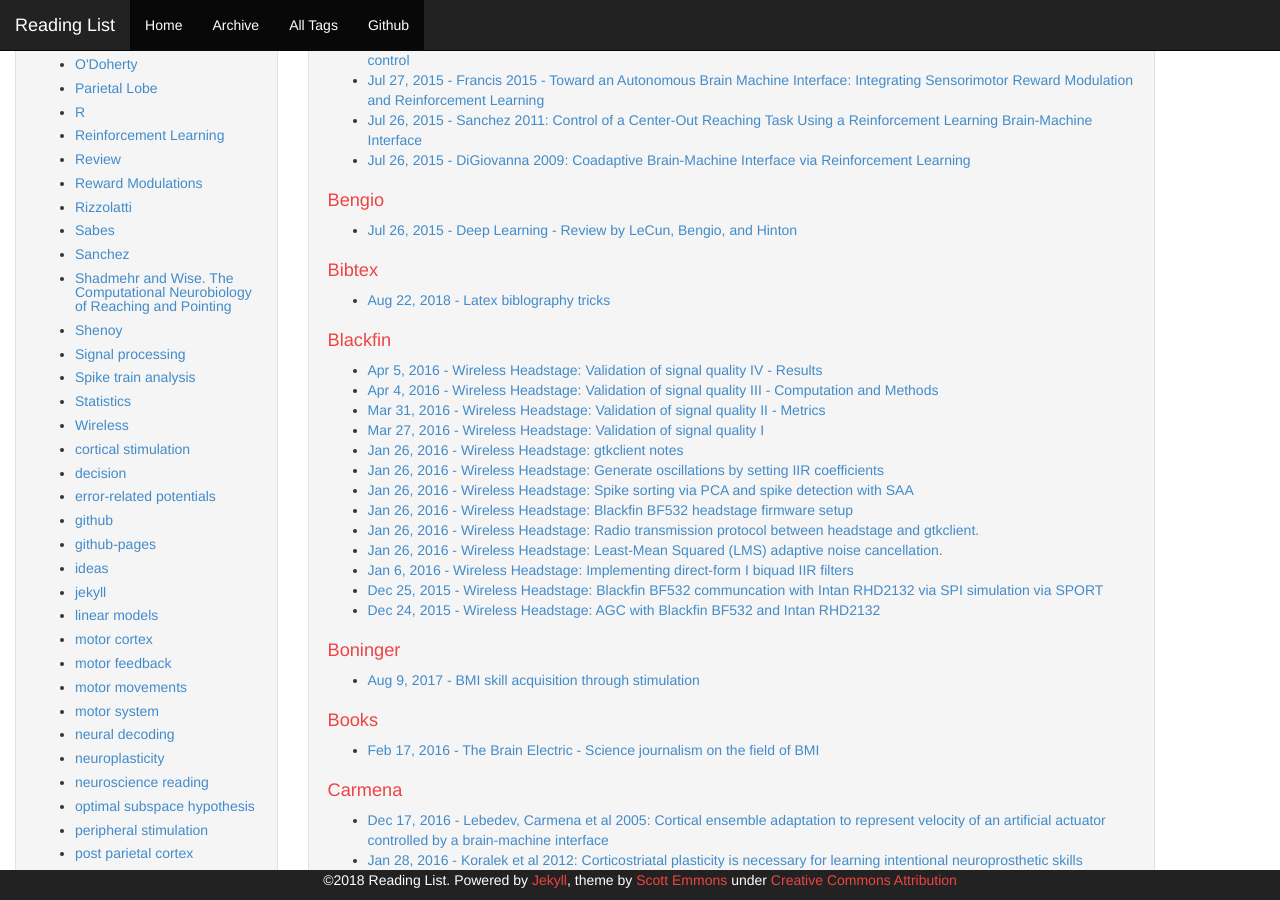
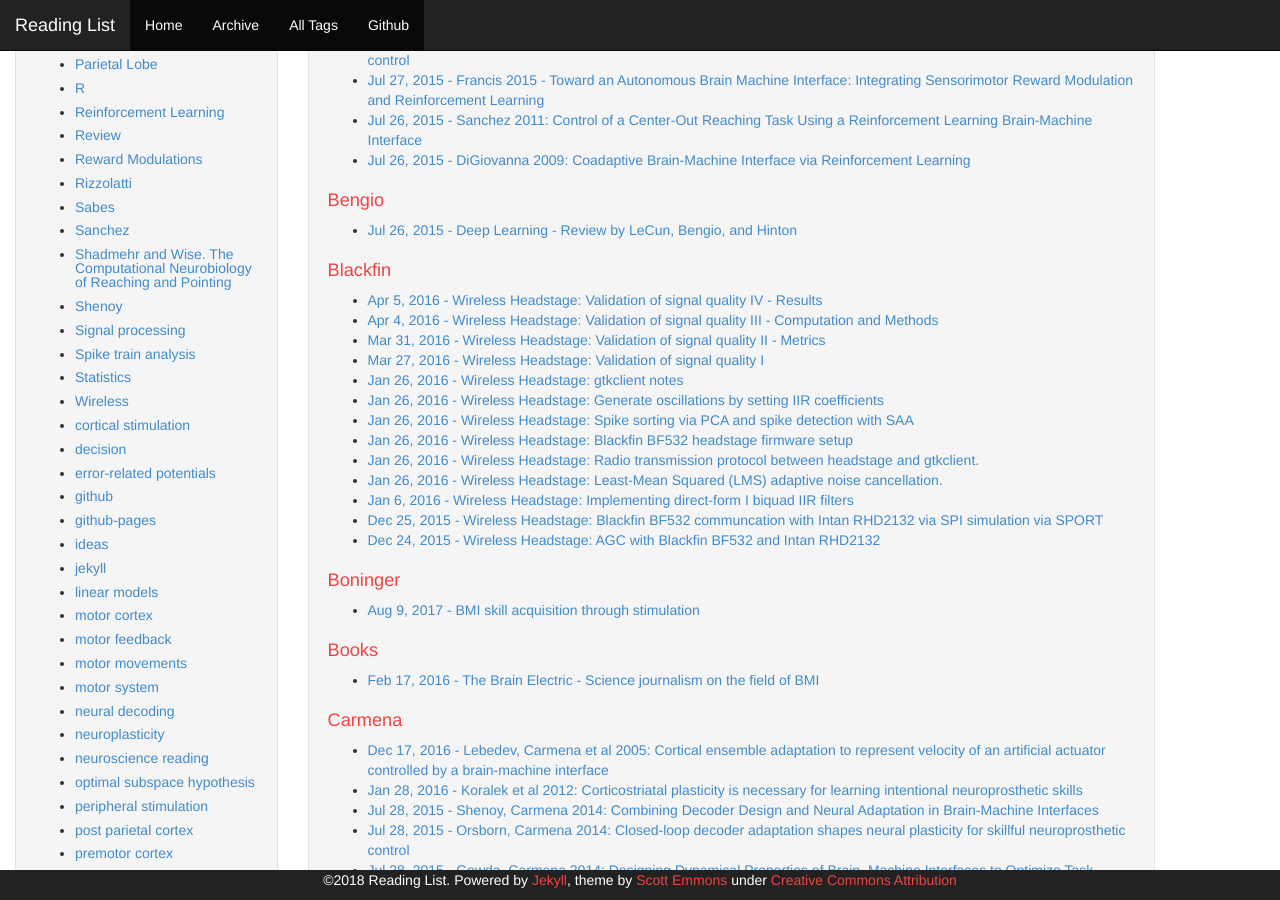
Before and after one commit to allenyin/reading_list, a Jekyll site: the page built from alltags.html, in a window 1280 px wide and 900 px high, scrolled down 920 px. Built offline with Jekyll 4.4.1, drawn with Linux system fonts in a browser that asks for light colours.

Commit message:
gh-pages is mistaking latex code examples for liquid tags..dumb shit

```diff
--- a/_posts/2018-08-22-latexBibliography.md
+++ b/_posts/2018-08-22-latexBibliography.md
@@ -6,7 +6,6 @@
 tags:
 - Notes
 - Latex
-- Bibtex
 ---
 
 Writing my dissertation I chose to use Latex because it makes everything looks good, I can stay in Vim, type math easily, and don't have to deal with an actual Word-like processor's abysmal load speed when I'm writing 100+ pages. At the same time, some things that should be very easy took forever to figure out.
```
Also changed, not shown: other parts of _posts/2018-08-22-latexBibliography.md (+2 -2 lines).
